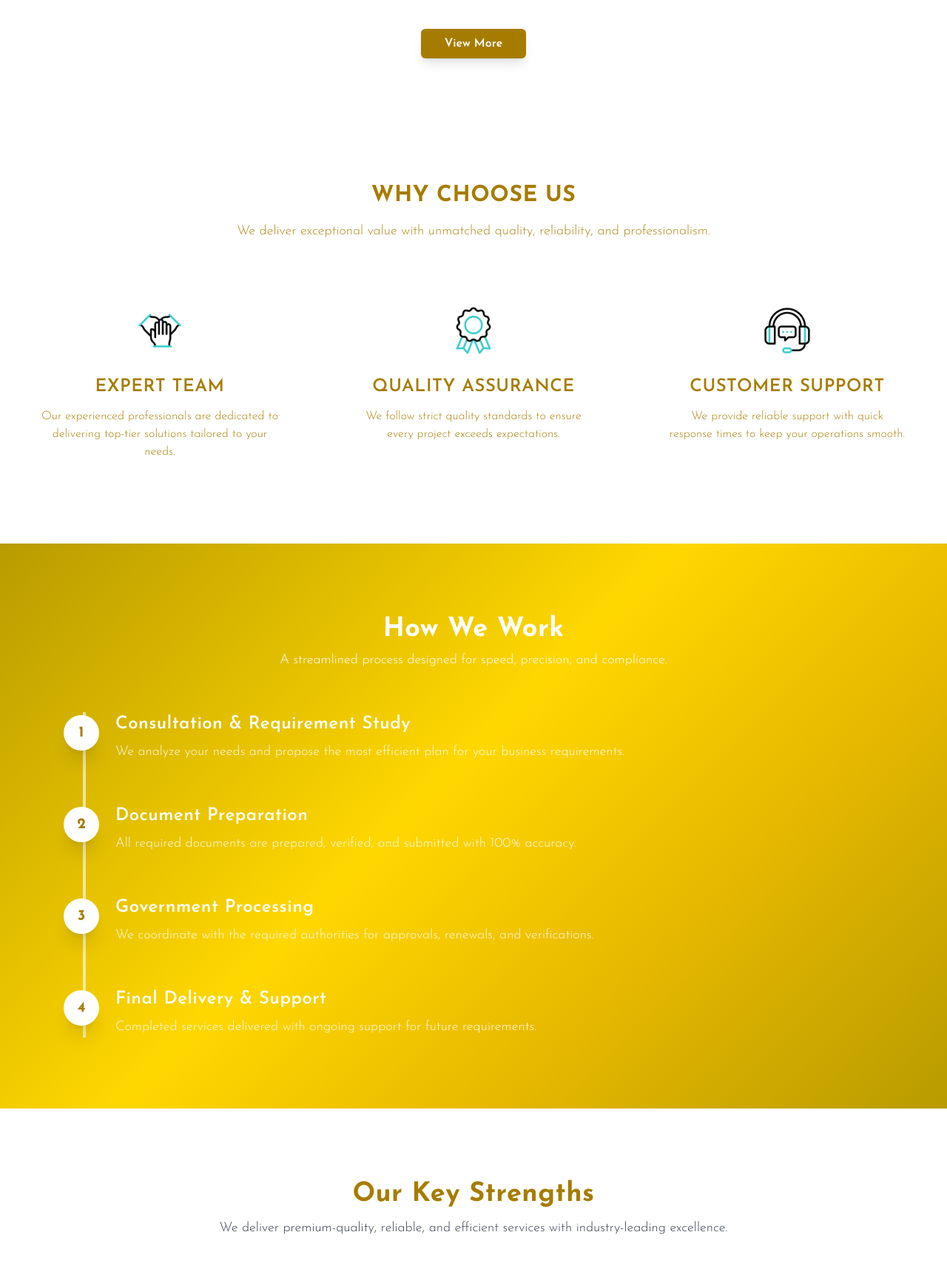
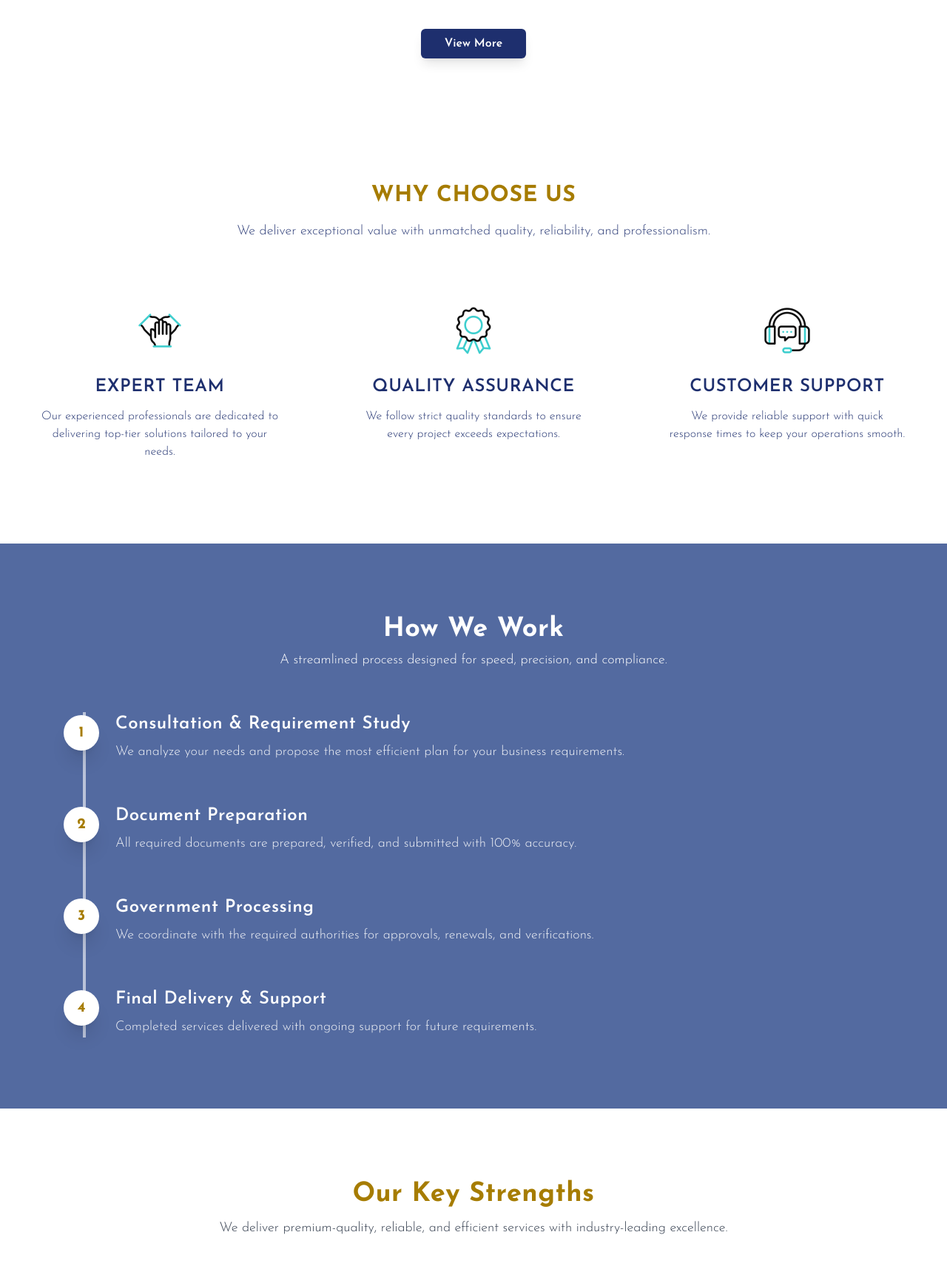
Before and after one commit to abhinavdeveloperiz/prime, a Django app: page / in a window 1280 px wide. Shown: the part 2541-4280 px from the top of the page at 74% size. Run offline with Django 5.2, Linux system fonts and the light colour scheme; some libraries are stand-ins or nearby versions.

Commit message:
bg light blue updates done

```diff
--- a/app/templates/base.html
+++ b/app/templates/base.html
@@ -17,8 +17,9 @@
                 extend: {
                     colors: {
                         gold: "#A67C00",        /* true gold */
-                        lightgold: "#FFF1A8"    /* highlight gold */
-
+                        lightgold: "#FFF1A8",    /* highlight gold */
+                        lightblue: "#536AA0",   /* extracted from image */
+                        darkblue: "#1E2F6E"
                     },
                     backgroundImage: {
                         darkgold: "linear-gradient(135deg, #B89B00 0%, #FFD700 45%, #E6B800 70%, #B89B00 100%)"
@@ -183,7 +184,7 @@
 
 
     <!-- FOOTER -->
-    <footer class="bg-darkgold text-white">
+    <footer class="bg-darkblue text-white">
         <div class="max-w-7xl mx-auto px-6 py-12 grid grid-cols-1 md:grid-cols-3 gap-10">
 
             <!-- About -->
@@ -224,10 +225,10 @@
             </div>
         </div>
 
-        <div class="bg-gold py-4 pt-8 text-center text-white border-b border-darkgold">
+        <div class="bg-lightblue py-4 pt-8 text-center text-white border-b border-darkgold">
             © {% now "Y" %} Prime. All rights reserved.
         </div>
-        <div class="bg-gold py-4 text-center text-white pb-12">
+        <div class="bg-lightblue py-4 text-center text-white pb-12">
             <a href="https://www.inspirezesttechnologies.com/" target="_blank">Developed By Inspirezesttechnologies pvt
                 ltd</a>
         </div>
--- a/app/templates/gallery.html
+++ b/app/templates/gallery.html
@@ -9,7 +9,7 @@
     <div class="absolute inset-0 bg-black/50"></div>
 
     <div class="relative max-w-7xl mx-auto px-6 text-white" data-aos="fade-up">
-        <h1 class="text-3xl md:text-5xl font-extrabold leading-tight mb-4" style="color: #D4A017;">
+        <h1 class="text-3xl md:text-5xl font-extrabold leading-tight mb-4">
             Our Gallery
         </h1>
 
@@ -27,7 +27,7 @@
         <h2 class="text-4xl font-semibold mb-4" data-aos="fade-up">
             Moments That Define Us
         </h2>
-        <p class="text-lg max-w-3xl mx-auto opacity-90" data-aos="fade-up" data-aos-delay="150">
+        <p class="text-lg max-w-3xl mx-auto opacity-90 text-darkblue" data-aos="fade-up" data-aos-delay="150">
             Explore highlights from our office, client engagements, and professional milestones
             that reflect our commitment to excellence.
         </p>
@@ -105,7 +105,7 @@
         </h1>
 
         <a href="/contact"
-           class="inline-block px-10 py-3 bg-gold text-black font-semibold rounded-md shadow-lg hover:bg-lightgold transition">
+           class="inline-block px-10 py-3 bg-darkblue text-white font-semibold rounded-md shadow-lg hover:bg-lightgold transition">
             Contact Us
         </a>
     </div>
--- a/app/templates/home.html
+++ b/app/templates/home.html
@@ -13,7 +13,7 @@
     <!-- Content -->
     <div class="relative max-w-7xl mx-auto px-6 text-white" data-aos="fade-up">
 
-        <h1 class="text-3xl md:text-5xl font-extrabold leading-tight mb-4" style="color: #D4A017;">
+        <h1 class="text-3xl md:text-5xl font-extrabold leading-tight mb-4" >
             Professional Solutions for a Smooth Start
         </h1>
 
@@ -23,12 +23,12 @@
 
         <div class="flex space-x-4">
             <a href="/services/"
-                class="px-6 py-3 bg-darkgold text-black font-semibold rounded-md shadow-lg hover:bg-transparent hover:border hover:text-white  transition-all duration-200">
+                class="px-6 py-3 bg-darkblue text-white font-semibold rounded-md shadow-lg hover:bg-transparent hover:border transition-all duration-200">
                 Explore Services
             </a>
 
             <a href="/contact/"
-                class="px-6 py-3 border border-white/70 text-white font-semibold rounded-md hover:bg-darkgold hover:text-black transition-all duration-200">
+                class="px-6 py-3 border border-white/70 text-white font-semibold rounded-md hover:bg-darkblue transition-all duration-200">
                 Contact Us
             </a>
         </div>
@@ -41,7 +41,7 @@
 
 
 <!-- STATS / COUNTERS SECTION -->
-<section class="py-10 bg-darkgold text-white">
+<section class="py-10 bg-lightblue text-white">
     <div class="max-w-7xl mx-auto px-6 text-center" >
 
         <div class="grid grid-cols-2 md:grid-cols-4 gap-8">
@@ -119,19 +119,19 @@
                 About Prime Hub Business Services
             </h2>
 
-            <p class="mb-4 text-lg leading-relaxed text-justify" data-aos="fade-left">
+            <p class="mb-4 text-lg leading-relaxed text-justify text-darkblue" data-aos="fade-left">
                 Prime Hub Business Services is committed to delivering seamless, end-to-end
                 support for businesses across Saudi Arabia. With a focus on precision, compliance,
                 and efficiency, we ensure every stage of your business journey is handled with care.
             </p>
 
-            <p class="mb-4 text-lg leading-relaxed text-justify" data-aos="fade-left">
+            <p class="mb-4 text-lg leading-relaxed text-justify text-darkblue" data-aos="fade-left">
                 From company formation and government documentation to Muroor services,
                 TGA approvals, visa processing, payroll, and tax compliance—we serve as your
                 trusted partner for all operational and regulatory needs.
             </p>
 
-            <p class="text-lg leading-relaxed text-justify" data-aos="fade-left">
+            <p class="text-lg leading-relaxed text-justify text-darkblue" data-aos="fade-left">
                 With years of experience and a dedicated team of experts, we simplify complex
                 procedures, eliminate delays, and help your business grow with confidence.
             </p>
@@ -144,7 +144,7 @@
 
 
 
-<section class="py-20 bg-darkgold text-white">
+<section class="py-20 bg-lightblue text-white">
     <div class="max-w-7xl mx-auto px-6">
 
         <h2 class="text-4xl font-semibold text-white mb-10" data-aos="slide-right" data-aos-delay="0">
@@ -269,7 +269,7 @@
         <!-- View More Button -->
         <div class="mt-12 text-center">
             <a href="/services/"
-                class="px-8 py-3 bg-gold text-white font-semibold rounded-md shadow-lg transition-all duration-300">
+                class="px-8 py-3 bg-darkblue text-white font-semibold rounded-md shadow-lg transition-all duration-300">
                 View More
             </a>
         </div>
@@ -284,12 +284,12 @@
 
 
 
-<section class="py-20 bg-white text-gold">
+<section class="py-20 bg-white text-darkblue">
     <div class="max-w-7xl mx-auto px-6">
 
         <!-- Heading -->
         <div class="text-center mb-12">
-            <h2 class="text-3xl md:text-3xl font-bold uppercase">Why Choose Us</h2>
+            <h2 class="text-3xl md:text-3xl font-bold uppercase text-gold">Why Choose Us</h2>
             <p class="mt-4 text-lg opacity-90">
                 We deliver exceptional value with unmatched quality, reliability, and professionalism.
             </p>
@@ -333,7 +333,7 @@
 
 
 
-<section class="py-24 bg-darkgold text-white">
+<section class="py-24 bg-lightblue text-white">
     <div class="max-w-6xl mx-auto px-6">
 
         <!-- Section Header -->
@@ -433,7 +433,7 @@
         <div class="grid md:grid-cols-3 gap-10">
 
             <!-- Card 1 -->
-            <div class="bg-darkgold text-white p-10 rounded-2xl shadow-lg border border-gold/30
+            <div class="bg-lightblue text-white p-10 rounded-2xl shadow-lg border border-gold/30
                         hover:shadow-2xl hover:-translate-y-2 hover:bg-darkgold/95
                         transition-all duration-300"
                  data-aos="zoom-in">
@@ -446,7 +446,7 @@
             </div>
 
             <!-- Card 2 -->
-            <div class="bg-darkgold text-white p-10 rounded-2xl shadow-lg border border-gold/30
+            <div class="bg-lightblue text-white p-10 rounded-2xl shadow-lg border border-gold/30
                         hover:shadow-2xl hover:-translate-y-2 hover:bg-darkgold/95
                         transition-all duration-300"
                  data-aos="zoom-out" >
@@ -459,7 +459,7 @@
             </div>
 
             <!-- Card 3 -->
-            <div class="bg-darkgold text-white p-10 rounded-2xl shadow-lg border border-gold/30
+            <div class="bg-lightblue text-white p-10 rounded-2xl shadow-lg border border-gold/30
                         hover:shadow-2xl hover:-translate-y-2 hover:bg-darkgold/95
                         transition-all duration-300"
                  data-aos="zoom-in" >
@@ -621,7 +621,7 @@
         </p>
 
         <a href="/services/"
-           class="mt-8 inline-block px-6 py-4 bg-gold text-white font-semibold text-md rounded-md shadow-xl transition-all duration-300">
+           class="mt-8 inline-block px-6 py-4 bg-darkblue text-white font-semibold text-md rounded-md shadow-xl transition-all duration-300">
             Explore All Services
         </a>
     </div>
--- a/app/templates/services.html
+++ b/app/templates/services.html
@@ -13,7 +13,7 @@
     <div class="absolute inset-0 bg-black/50"></div>
 
     <div class="relative max-w-7xl mx-auto px-6 text-white" data-aos="fade-up">
-        <h1 class="text-3xl md:text-5xl font-extrabold leading-tight mb-4" style="color: #D4A017;">
+        <h1 class="text-3xl md:text-5xl font-extrabold leading-tight mb-4" >
             Our Services
         </h1>
 
@@ -28,7 +28,7 @@
 
 
 <!-- STATS / COUNTERS SECTION -->
-<section class="py-10 bg-darkgold text-white">
+<section class="py-10 bg-lightblue text-white">
     <div class="max-w-7xl mx-auto px-6 text-center">
 
         <div class="grid grid-cols-2 md:grid-cols-4 gap-8">
```
Also changed, not shown: app/templates/about.html (+13 -13 lines), app/templates/contact.html (+4 -4 lines).
